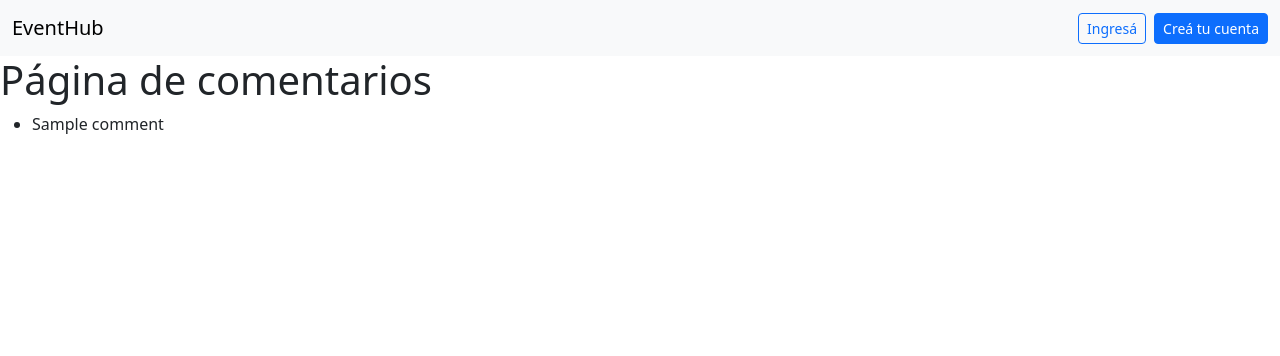
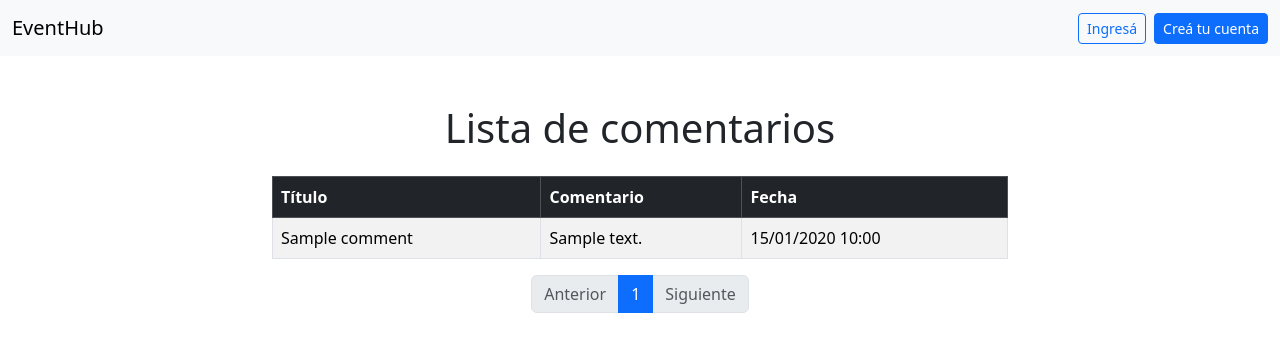
Before and after one commit to witcher-252/eventhub, a Django app: page /comments/ in a window 1280 px wide. Shown: the top 356 px of the page. Run offline with Django 5.2, Linux system fonts and the light colour scheme; tables that the repository leaves empty hold one stand-in row (values such as "Sample post"); parts of the project's set-up code (start-up, migrations or seed data) failed here and were passed over.

Commit message:
se agregó lista de comentarios y paginacion

```diff
--- a/app/templates/comments.html
+++ b/app/templates/comments.html
@@ -2,11 +2,73 @@
 {% load static %}
 
 {% block content %}
-    <h1>Página de comentarios</h1>
-    <ul>
-        {% for c in comments %}
-            <li>{{c.title}}</li>
+<div class="container mt-5">
+    <div class="row justify-content-center">
+        <div class="col-lg-8">
+            <h1 class="text-center mb-4">Lista de comentarios</h1>
 
-        {% endfor %}
-    </ul>
+            <div class="table-responsive">
+                <table class="table table-striped table-bordered">
+                    <thead class="table-dark">
+                        <tr>
+                            <th>Título</th>
+                            <th>Comentario</th>
+                            <th>Fecha</th>
+                        </tr>
+                    </thead>
+                    <tbody>
+                        {% for c in comments %}
+                        <tr>
+                            <td>{{ c.title }}</td>
+                            <td>{{ c.text }}</td>
+                            <td>{{ c.created_at|date:"d/m/Y H:i" }}</td>
+                        </tr>
+                        {% empty %}
+                        <tr>
+                            <td colspan="3" class="text-center">No hay comentarios disponibles.</td>
+                        </tr>
+                        {% endfor %}
+                    </tbody>
+                </table>
+            </div>
+
+            <!-- Paginación -->
+            <nav aria-label="Page navigation">
+                <ul class="pagination justify-content-center">
+                    {% if comments.has_previous %}
+                    <li class="page-item">
+                        <a class="page-link" href="?page={{ comments.previous_page_number }}">Anterior</a>
+                    </li>
+                    {% else %}
+                    <li class="page-item disabled">
+                        <span class="page-link">Anterior</span>
+                    </li>
+                    {% endif %}
+
+                    {% for num in comments.paginator.page_range %}
+                        {% if comments.number == num %}
+                            <li class="page-item active">
+                                <span class="page-link">{{ num }}</span>
+                            </li>
+                        {% else %}
+                            <li class="page-item">
+                                <a class="page-link" href="?page={{ num }}">{{ num }}</a>
+                            </li>
+                        {% endif %}
+                    {% endfor %}
+
+                    {% if comments.has_next %}
+                    <li class="page-item">
+                        <a class="page-link" href="?page={{ comments.next_page_number }}">Siguiente</a>
+                    </li>
+                    {% else %}
+                    <li class="page-item disabled">
+                        <span class="page-link">Siguiente</span>
+                    </li>
+                    {% endif %}
+                </ul>
+            </nav>
+        </div>
+    </div>
+</div>
 {% endblock %}
--- a/app/views.py
+++ b/app/views.py
@@ -2,6 +2,7 @@ import datetime
 
 from django.contrib.auth import authenticate, login
 from django.contrib.auth.decorators import login_required
+from django.core.paginator import Paginator
 from django.shortcuts import get_object_or_404, redirect, render
 from django.utils import timezone
 
@@ -131,4 +132,10 @@ def event_form(request, id=None):
 
 def comment(request):
     comment = Comment.objects.all()
-    return render(request, "comments.html", {"comments": comment})
+
+    paginator = Paginator(comment, 20)  # 5 comentarios por página
+
+    page_number = request.GET.get("page")
+    comments = paginator.get_page(page_number)
+
+    return render(request, "comments.html", {"comments": comments})
```
